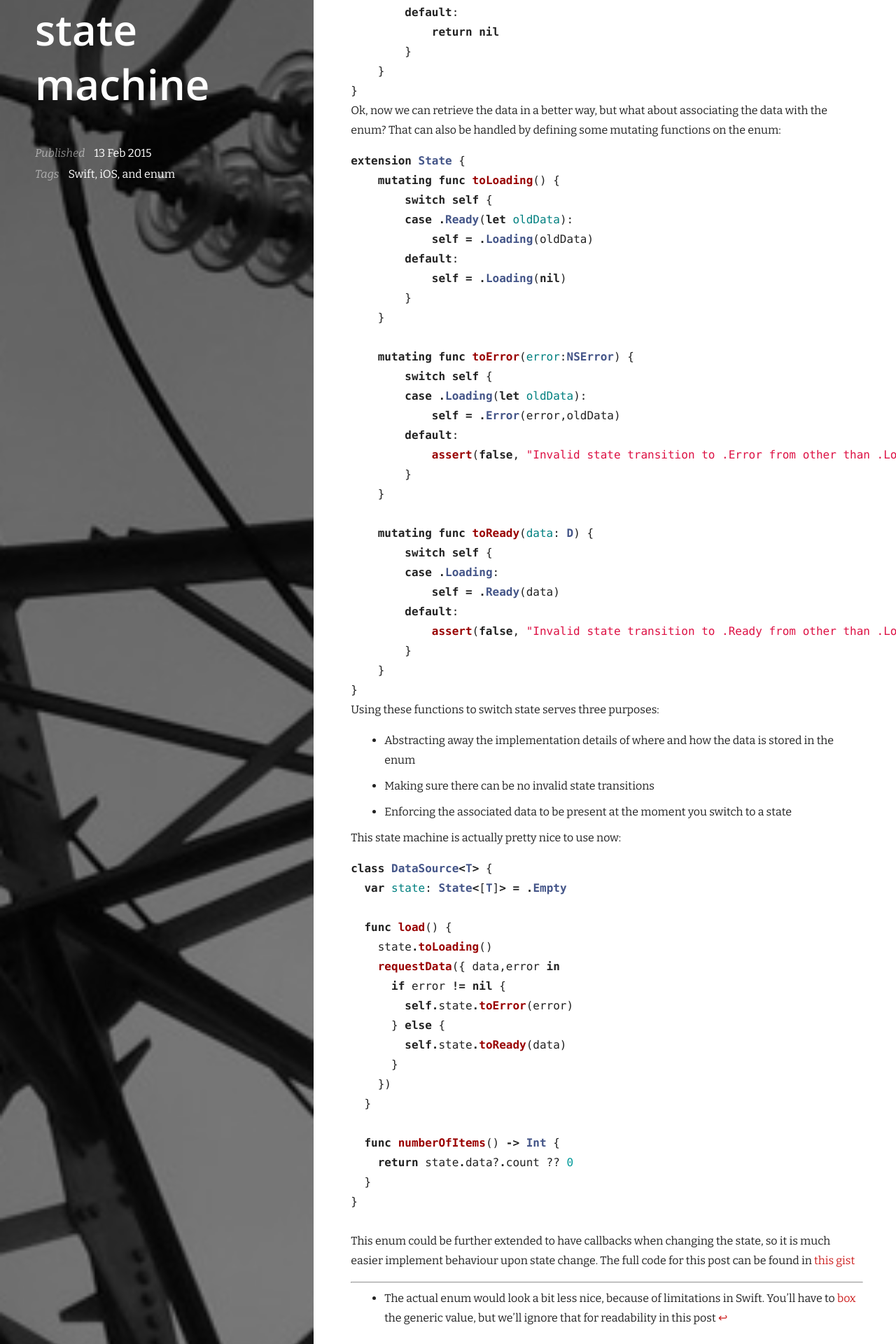
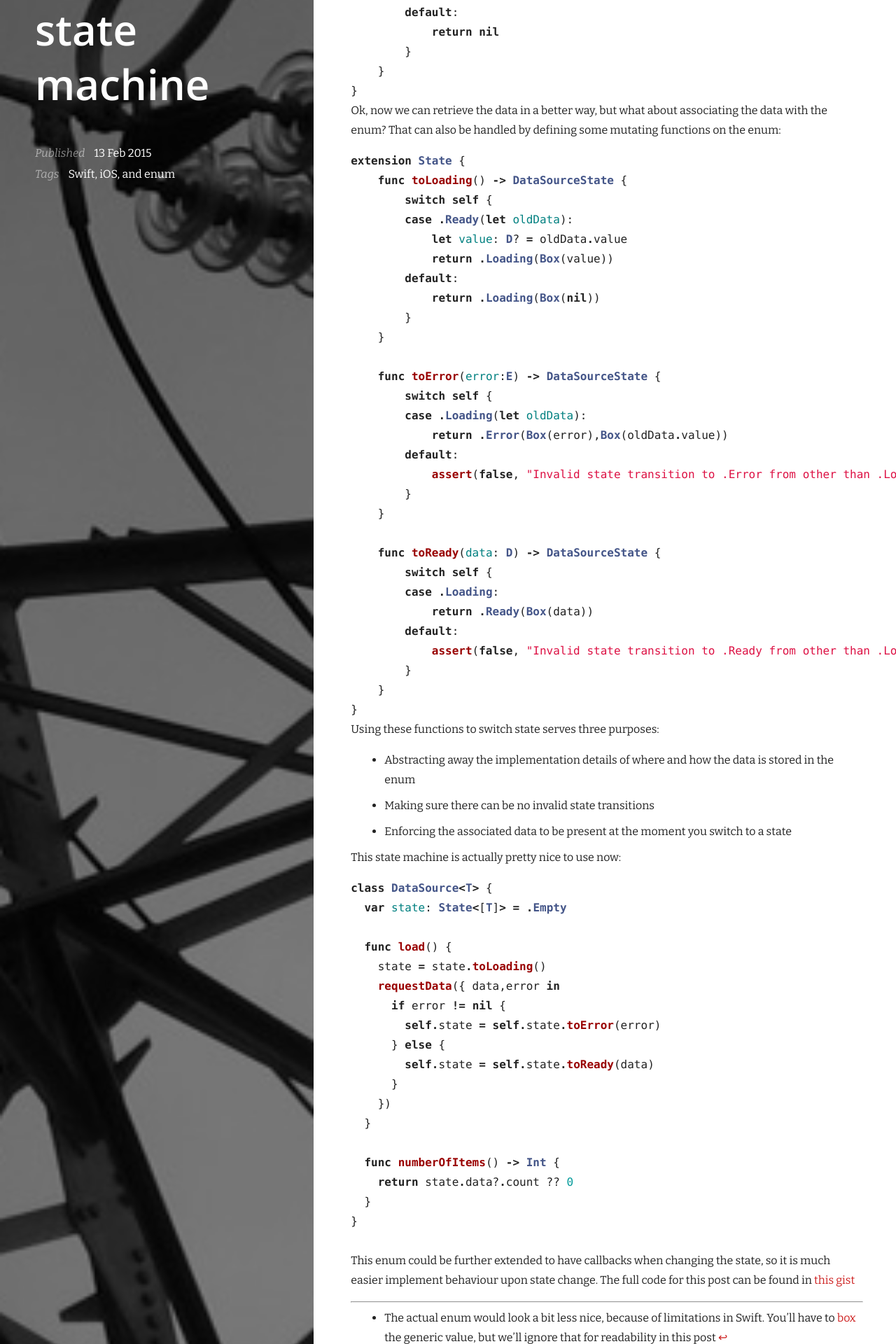
Before and after one commit to nvh/nvh.github.io, a Jekyll site: the page built from _posts/2015-02-13-state-machine-inside-swift-enum.markdown, in a window 1280 px wide. Shown: the part 1999-3919 px from the top of the page at 70% size. Built offline with Jekyll 4.4.1, drawn with Linux system fonts in a browser that asks for light colours; nearby versions of some CDN libraries; Markdown is read by kramdown in place of the engine named in the settings.

Commit message:
Making stat immutable

````diff
--- a/_posts/2015-02-13-state-machine-inside-swift-enum.markdown
+++ b/_posts/2015-02-13-state-machine-inside-swift-enum.markdown
@@ -6,7 +6,8 @@ categories: Swift iOS enum
 featured_image: /images/featured/highvoltage.jpg
 photo_attribution: "creative commons licensed (BY-NC-SA) flickr photo by _boris"
 photo_attribution_link: http://flickr.com/photos/_boris/311189091
-excerpt: Last week at dotSwift.io, two of the presentations   contained a version of the following example of using associated values of Swift enumerations…
+excerpt: >
+  Last week at [dotSwift.io](http://www.dotswift.io), two of the presentations contained a version of the following example of using associated values of Swift enumerations:
 ---
 Last week at [dotSwift.io](http://www.dotswift.io), two of the presentations contained a version of the following example of using associated values of Swift enumerations:
 
@@ -82,28 +83,29 @@ Ok, now we can retrieve the data in a better way, but what about associating the
 
 ```swift
 extension State {
-    mutating func toLoading() {
+    func toLoading() -> DataSourceState {
         switch self {
         case .Ready(let oldData):
-            self = .Loading(oldData)
+            let value: D? = oldData.value
+            return .Loading(Box(value))
         default:
-            self = .Loading(nil)
+            return .Loading(Box(nil))
         }
     }
 
-    mutating func toError(error:NSError) {
+    func toError(error:E) -> DataSourceState {
         switch self {
         case .Loading(let oldData):
-            self = .Error(error,oldData)
+            return .Error(Box(error),Box(oldData.value))
         default:
             assert(false, "Invalid state transition to .Error from other than .Loading")
         }
     }
 
-    mutating func toReady(data: D) {
+    func toReady(data: D) -> DataSourceState {
         switch self {
         case .Loading:
-            self = .Ready(data)
+            return .Ready(Box(data))
         default:
             assert(false, "Invalid state transition to .Ready from other than .Loading")
         }
@@ -123,12 +125,12 @@ class DataSource<T> {
   var state: State<[T]> = .Empty
 
   func load() {
-    state.toLoading()
+    state = state.toLoading()
     requestData({ data,error in
       if error != nil {
-        self.state.toError(error)
+        self.state = self.state.toError(error)
       } else {
-        self.state.toReady(data)
+        self.state = self.state.toReady(data)
       }
     })
   }
````
